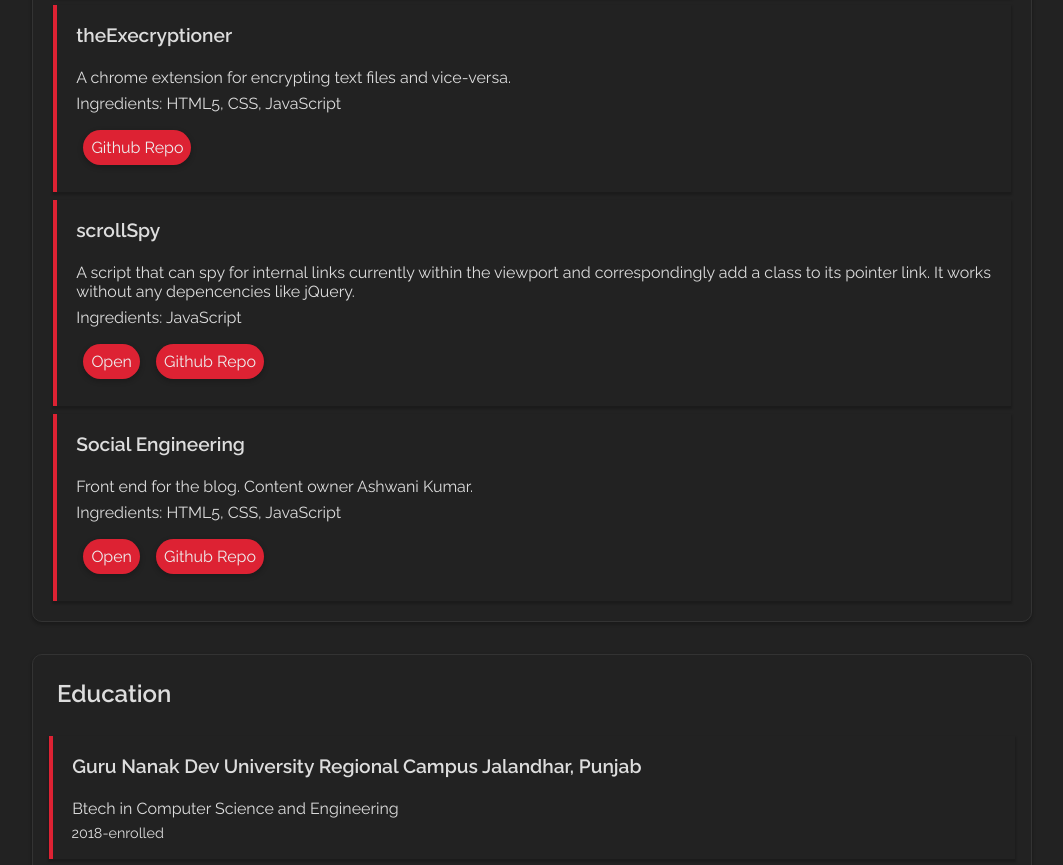
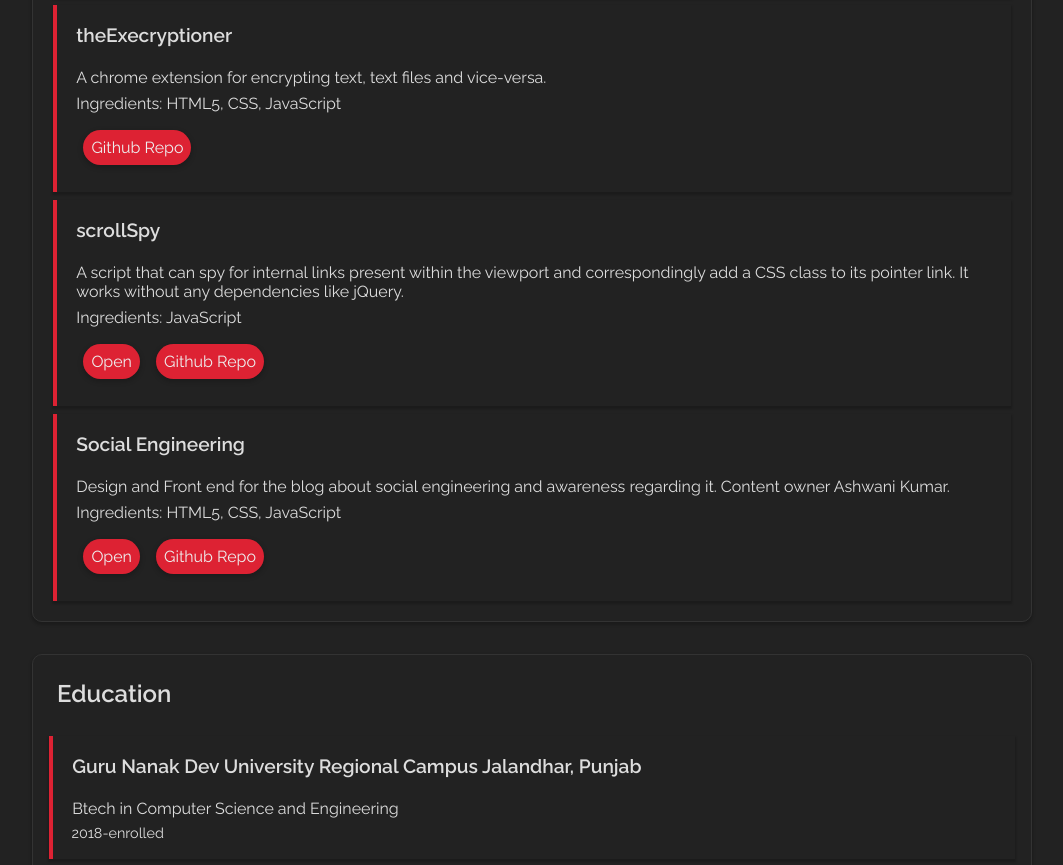
Before and after one commit to utkarshdhiman48/portfolio-legacy, a plain HTML site: page index.html in a window 1280 px wide. Shown: the part 1356-2221 px from the top of the page, without its empty margins (108-1171 px from the left). Drawn offline with nearby package versions, Linux system fonts and the light colour scheme.

Commit message:
typos fixed

```diff
--- a/index.html
+++ b/index.html
@@ -295,7 +295,7 @@
 				<section class="sub-card">
 					<div class="sub-card-content">
 						<span class="project-name">theExecryptioner</span>
-						<span class="sub-card-head-details">A chrome extension for encrypting text files and vice-versa.</span>
+						<span class="sub-card-head-details">A chrome extension for encrypting text, text files and vice-versa.</span>
 						<span class="sub-card-head-details">Ingredients: HTML5, CSS, JavaScript</span>
 						<span class="links">
 							<a href="https://github.com/utkarsh48/theExecryptioner">Github Repo</a>
@@ -306,7 +306,7 @@
 				<section class="sub-card">
 					<div class="sub-card-content">
 						<span class="project-name">scrollSpy</span>
-						<span class="sub-card-head-details">A script that can spy for internal links currently within the viewport and correspondingly add a class to its pointer link. It works without any depencencies like jQuery.</span>
+						<span class="sub-card-head-details">A script that can spy for internal links present within the viewport and correspondingly add a CSS class to its pointer link. It works without any dependencies like jQuery.</span>
 						<span class="sub-card-head-details">Ingredients: JavaScript</span>
 						<span class="links">
 							<a href="https://utkarsh48.github.io/scrollSpy/">Open</a>
@@ -318,7 +318,7 @@
 				<section class="sub-card">
 					<div class="sub-card-content">
 						<span class="project-name">Social Engineering</span>
-						<span class="sub-card-head-details">Front end for the blog. Content owner Ashwani Kumar.</span>
+						<span class="sub-card-head-details">Design and Front end for the blog about social engineering and awareness regarding it. Content owner Ashwani Kumar.</span>
 						<span class="sub-card-head-details">Ingredients: HTML5, CSS, JavaScript</span>
 						<span class="links">
 							<a href="https://akumar0709.github.io/social-engineering/">Open</a>
```
